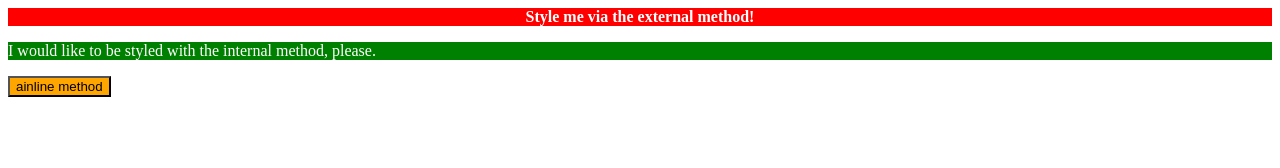
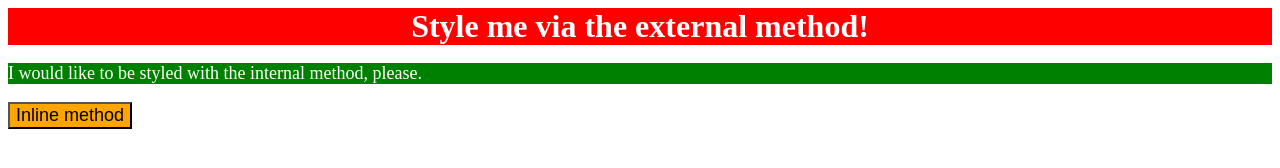
Before and after one commit to Aretelli/01-css-methods, a plain HTML site: page index.html in a window 1280 px wide. Drawn offline with Linux system fonts and the light colour scheme.

Commit message:
final touch

```diff
--- a/index.html
+++ b/index.html
@@ -1,9 +1,11 @@
+<!-- index.html-->
+
 <!DOCTYPE html>
 <html lang="en">
 <head>
     <style>
         p {
-            color: white; background-color: green; font-size: 18;
+            color: white; background-color: green; font-size: 18px;
         }
     </style>
     <link rel="stylesheet" href="style.css"
@@ -15,6 +17,6 @@
 <body>
     <div>Style me via the external method!</div>
     <p>I would like to be styled with the internal method, please.</p>
-    <button style="background-color: orange; font-size: 18;">ainline method</button>
+    <button style="background-color: orange; font-size: 18px;">Inline method</button>
 </body>
 </html>
--- a/style.css
+++ b/style.css
@@ -3,7 +3,7 @@
 div {
     color: white;
     background-color: red;
-    font-size: 32;
+    font-size: 32px;
     text-align: center;
     font-weight: bold;
 }
```
